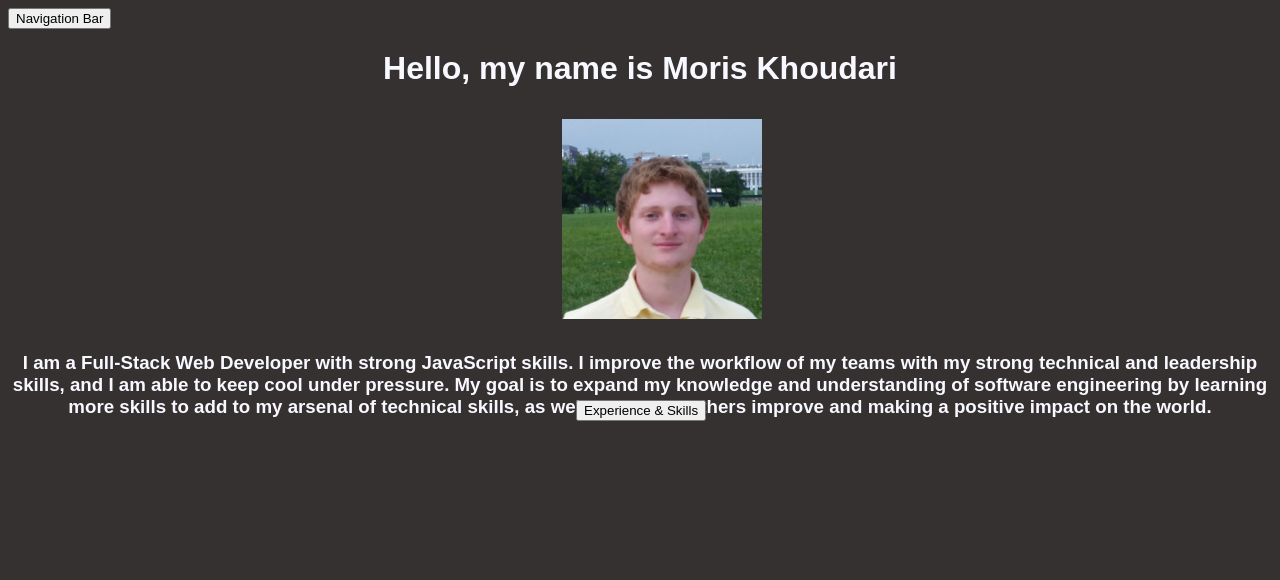
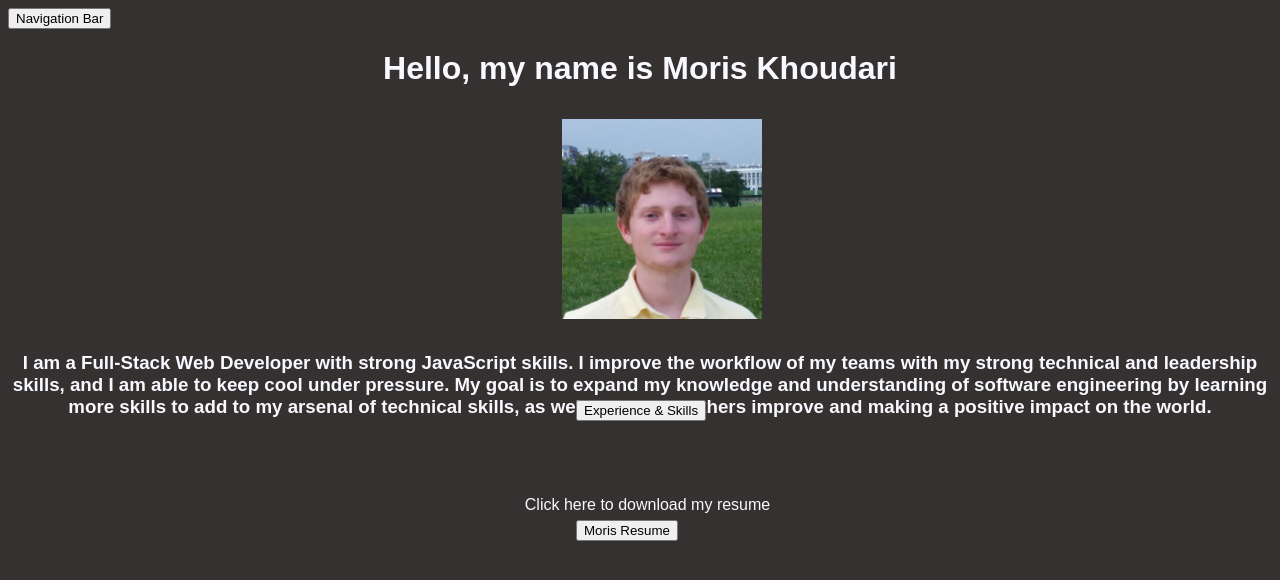
Before and after one commit to moris96/moris-portfolio, a React (Create React App) app: page / in a window 1280 px wide. Shown: the top 580 px of the page. Built offline with nearby package versions, Linux system fonts and the light colour scheme; a web font is replaced by a local one.

Commit message:
added link for resume in about page

```diff
--- a/src/pages/About/About.js
+++ b/src/pages/About/About.js
@@ -32,30 +32,14 @@ export default function About(){
                     <li>MVC Patterns</li>
                     </span>
                 </Popup>
+            </div>
 
-                {/* <div className="skills"><h3 className="experience">My experience includes:</h3>
-                    <li>JavaScript</li>
-                    <li>Node.js</li>
-                    <li>Express</li>
-                    <li>React.js</li>
-                    <li>MongoDB</li>
-                    <li>no-SQL databases</li>
-                    <li>Python</li>
-                    <li>C++</li>
-                    <li>Flask</li>
-                    <li>Django</li>
-                    <li>HTML</li>
-                    <li>HTML5</li>
-                    <li>CSS</li>
-                    <li>CSS3</li>
-                    <li>RESTful routes </li>
-                    <li>APIs</li>
-                    <li>Heroku deployment & similar</li>
-                    <li>JWT Web Tokens</li>
-                    <li>HTTP verbs</li>
-                    <li>MVC Patterns</li>
-                </div> */}
-            </div>
+            <p className="resume-p">Click here to download my resume</p>
+            <form className="resume" method="get" action="https://drive.google.com/file/d/1lKA8mnPjCLNDh_hL8ye5CA8g51PYHZSY/view?usp=share_link" target="_blank">
+                <button type="submit">Moris Resume</button>
+            </form>
+
+
         </>
     )
 }
--- a/src/styles.css
+++ b/src/styles.css
@@ -46,6 +46,19 @@ a:hover {
 
 
 /* about page */
+.resume-p{
+    color: ghostwhite;
+    position: absolute;
+    top: 60%;
+    left: 41%;
+}
+
+.resume{
+    position: absolute;
+    top: 65%;
+    left: 45%;
+}
+
 .me-photo{
     flex-wrap: wrap;
     padding: 10px;
```
